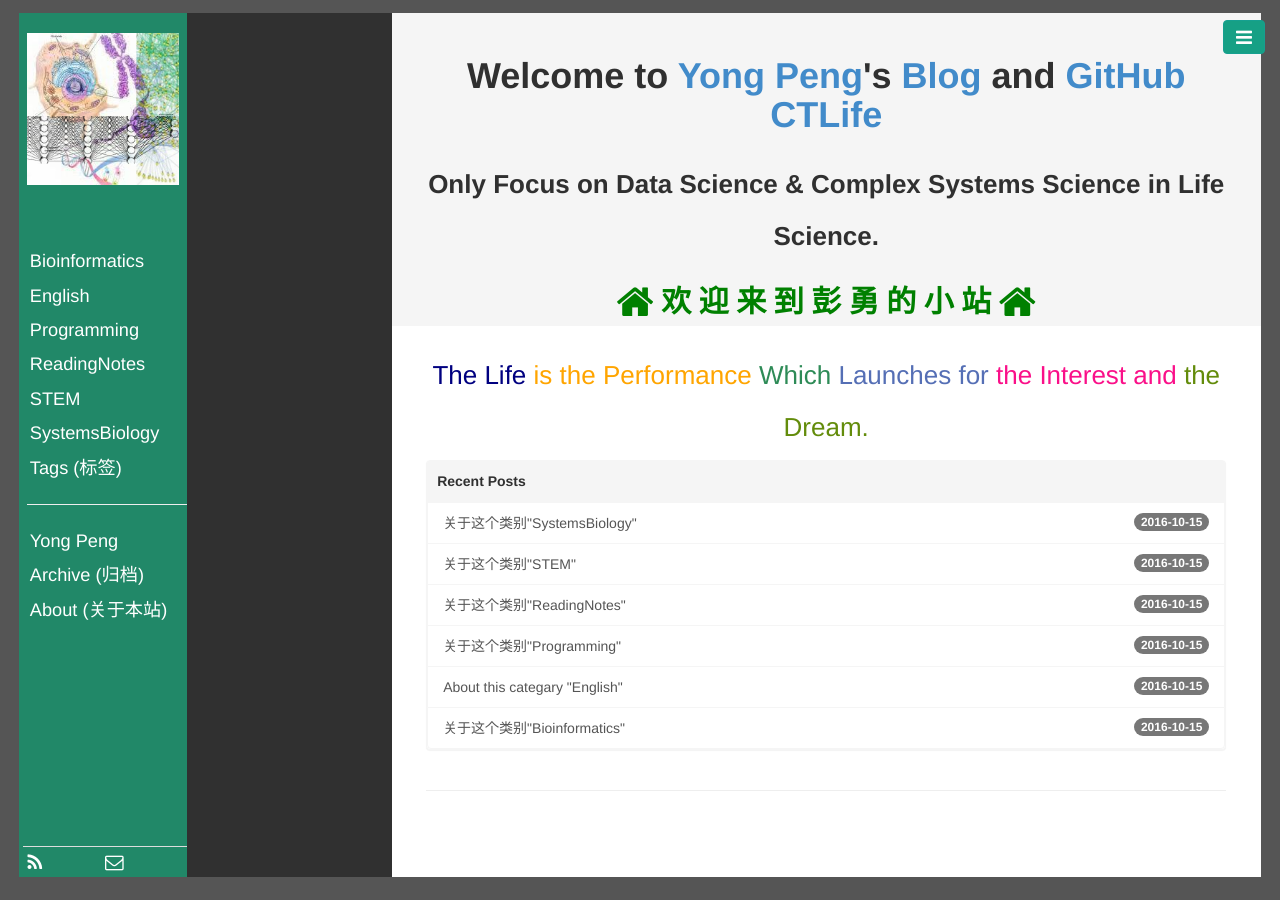
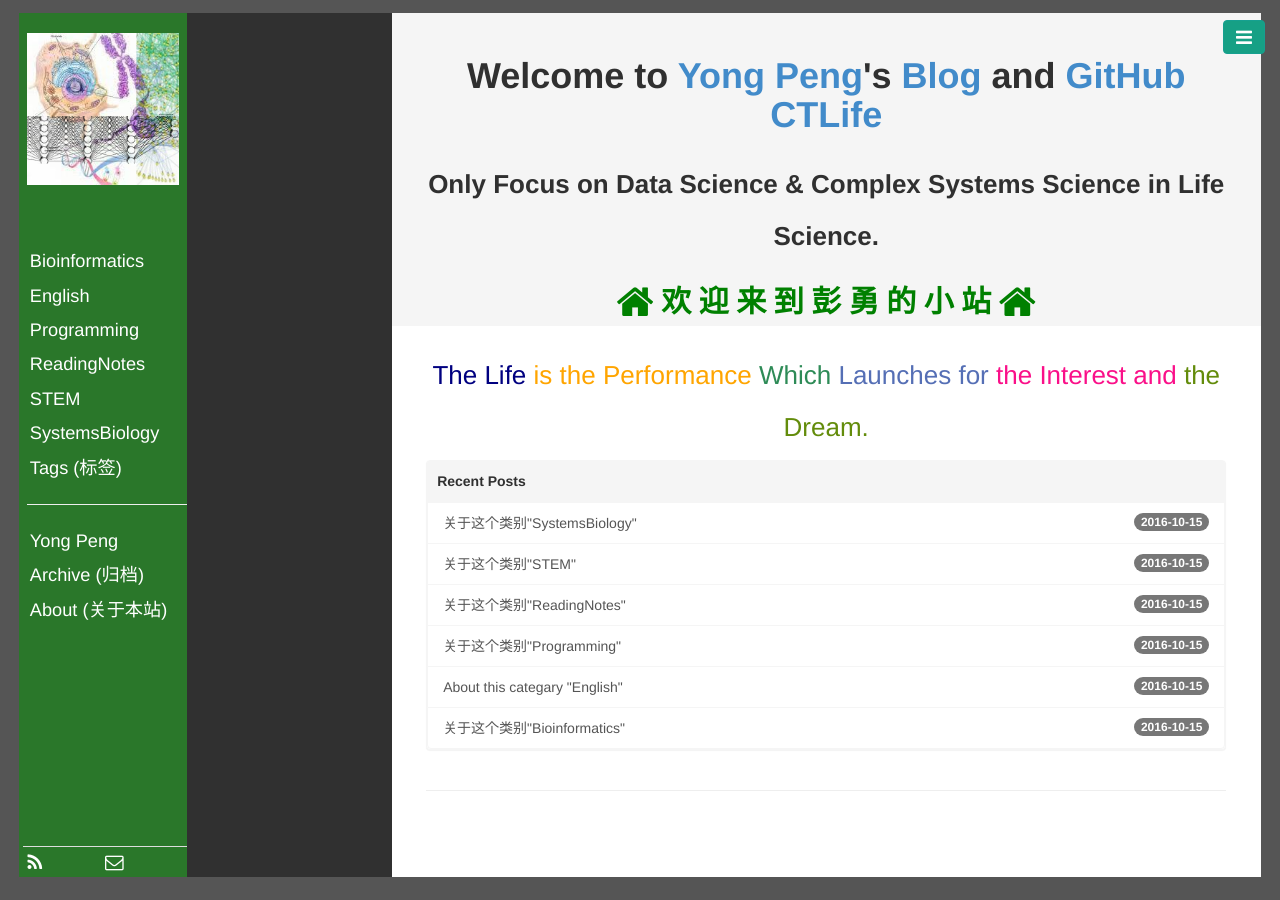
Before and after one commit to CTLife/CTLife.github.io, a Jekyll site: the page built from index.html, in a window 1280 px wide. Built offline with Jekyll 4.4.1, drawn with Linux system fonts in a browser that asks for light colours; Markdown is read by kramdown in place of the engine named in the settings; the list of posts is cut into pages by our own code.

Commit message:
Update base.css

```diff
--- a/public/css/base.css
+++ b/public/css/base.css
@@ -23,7 +23,7 @@ body, html {
 
 /* 左侧导航栏 */
 .aside1 {
-  background-color: #218868;
+  background-color: rgba(0,153,0, 0.5);
   width: 45%;
   height: 100%;
   padding-left: 2%;
```
